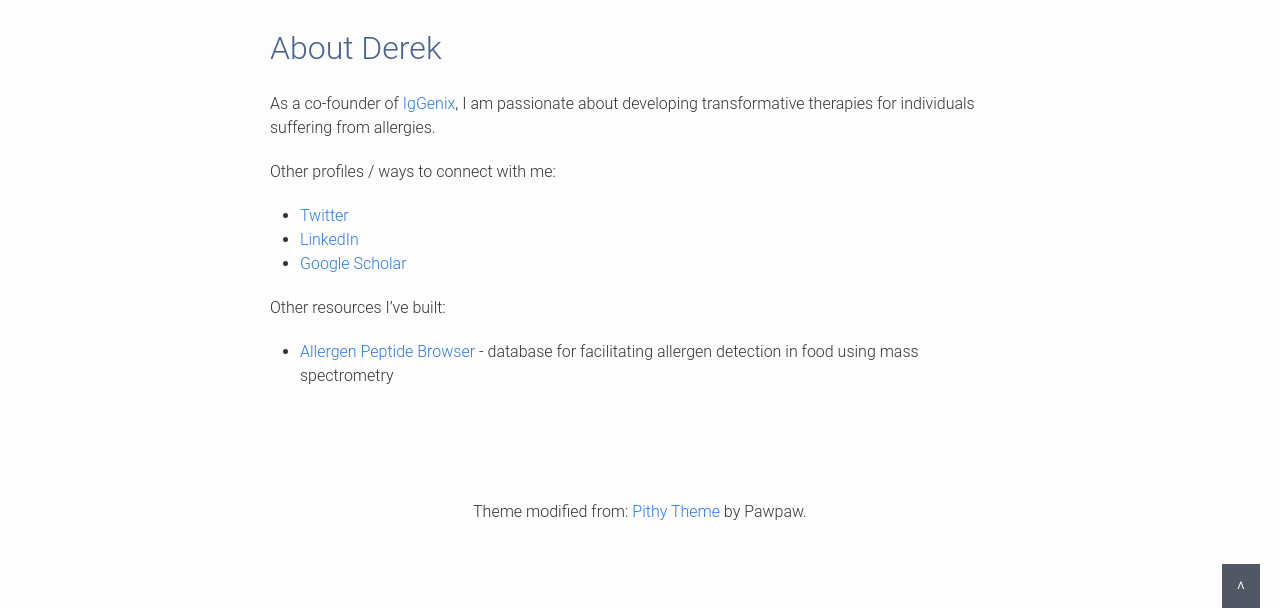
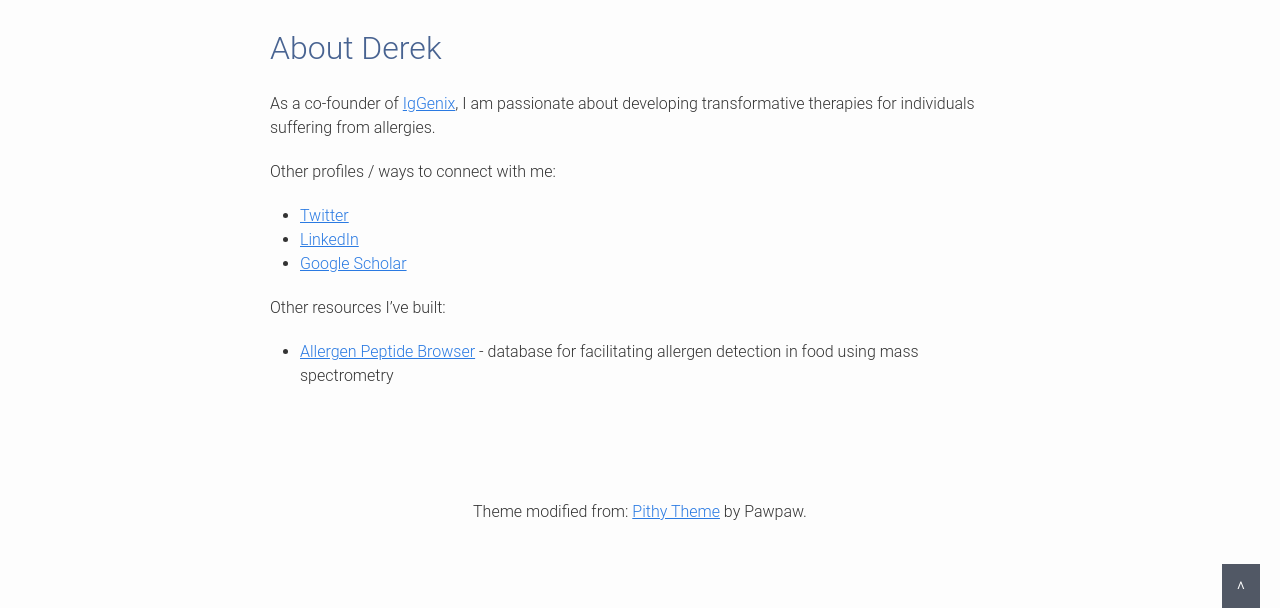
Before and after one commit to dcroote/dcroote.github.io, a Jekyll site: the page built from about.md, in a window 1280 px wide. Shown: the part 266-874 px from the top of the page. Built offline with Jekyll 4.4.1, drawn with Linux system fonts in a browser that asks for light colours; some web fonts are replaced.

Commit message:
fix: accessibility issues

```diff
--- a/_includes/footer.html
+++ b/_includes/footer.html
@@ -1,4 +1,4 @@
 <footer class="footer">
-  <div id="gotop">^</div>
+  <div id="gotop" role="button" aria-label="Go to top">^</div>
   <br>
 </footer>
--- a/_includes/header.html
+++ b/_includes/header.html
@@ -4,7 +4,7 @@
         <div class="nav-left">
             <img src="/images/photo.png" width="75" height="91" alt="Photo of Derek Croote"/>
         </div>
-        <div class="nav-right">
+        <div class="nav-right" role="navigation">
             <ul class="nav">
                 {% if page.path == "index.html" %}
                     <li class="active">
--- a/_layouts/default.html
+++ b/_layouts/default.html
@@ -4,7 +4,7 @@
 
   <body>
     {% include header.html %}
-    <div class="page-content">
+    <div class="page-content" role="main">
       <div class="wrapper">
         {{ content }}
       </div>
--- a/_sass/_base.scss
+++ b/_sass/_base.scss
@@ -94,7 +94,7 @@
  */
 a {
     color: $brand-color;
-    text-decoration: none;
+    text-decoration: underline;
 
     &:visited {
         color: darken($brand-color, 15%);
--- a/_sass/_layout.scss
+++ b/_sass/_layout.scss
@@ -91,16 +91,15 @@
 
 .social-links a {
     color: #959BA6;
+    text-decoration: none;
 }
 
 .social-links a:hover {
     opacity: 0.6;
-    text-decoration: none;
 }
 
 .social-links a:active {
     opacity: 0.6;
-    text-decoration: none;
 }
 
 .page-content {
@@ -126,6 +125,11 @@
 
 .post-list li a {
     color: #486391;
+    text-decoration: none;
+}
+
+.post-list li a:hover {
+    text-decoration: underline;
 }
 
 .post-list li {
```
